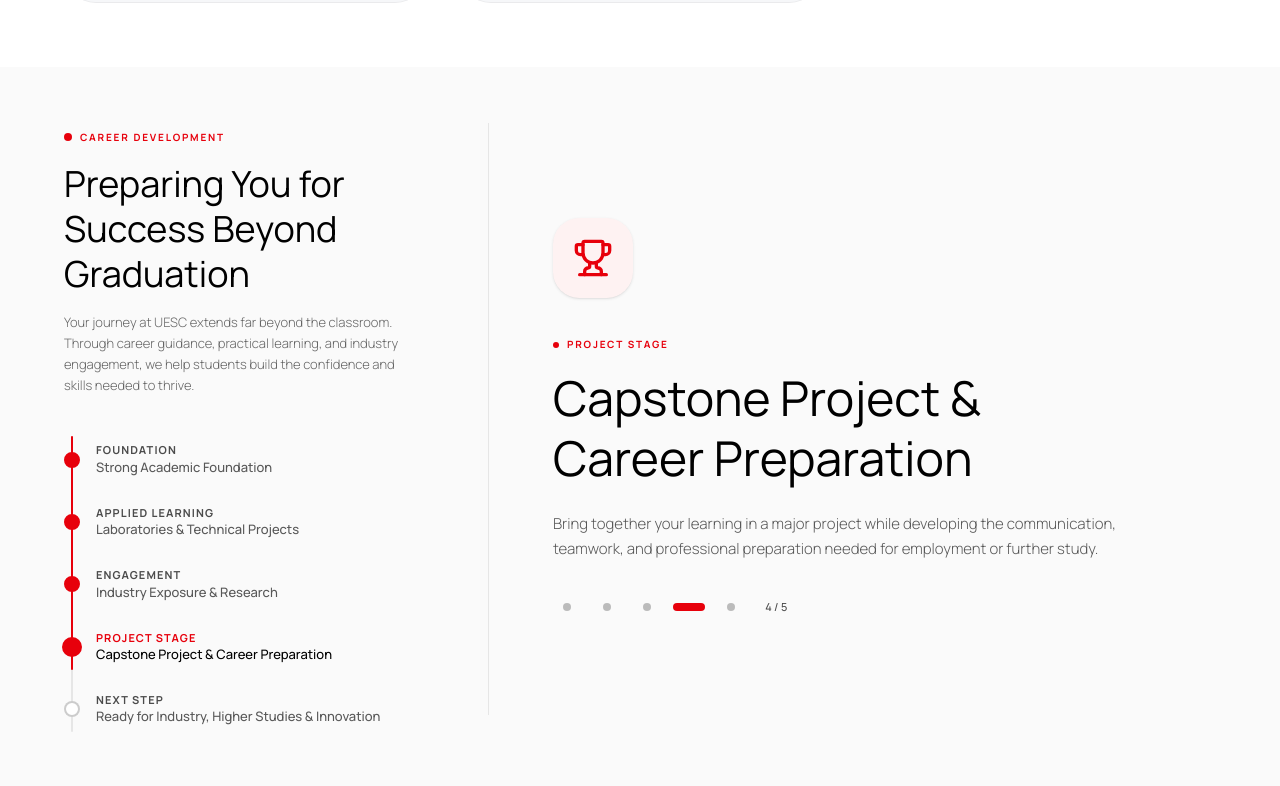
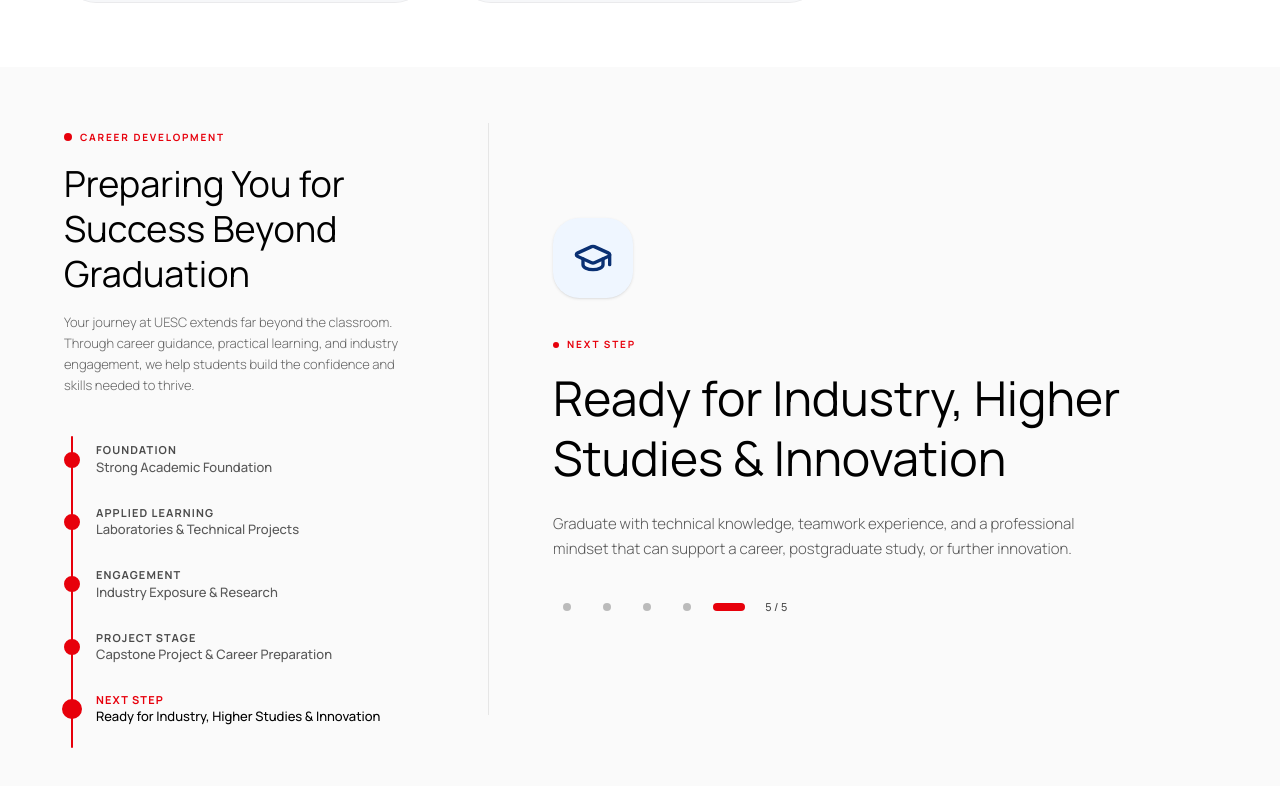
Before and after one commit to Aashutoshkashyap/universal, a Next.js app: page / in a window 1280 px wide. Shown: the part 3984-4770 px from the top of the page. Built offline with nearby package versions, Linux system fonts and the light colour scheme.

Commit message:
fix: restore career timeline scrolling

```diff
--- a/src/components/realestate/CareerDevelopment.tsx
+++ b/src/components/realestate/CareerDevelopment.tsx
@@ -60,39 +60,66 @@ const steps = [
 /** Each step gets 70vh of scrollable space; the sticky panel fills the rest */
 const STEP_VH = 70;
 
+function getScrollGeometry(
+  section: HTMLElement,
+  stickyPanel: HTMLElement,
+) {
+  const sectionTop = section.getBoundingClientRect().top + window.scrollY;
+  const stickyTop =
+    Number.parseFloat(window.getComputedStyle(stickyPanel).top) || 0;
+
+  return {
+    scrollStart: sectionTop - stickyTop,
+    stickyTravel: Math.max(
+      section.offsetHeight - stickyPanel.offsetHeight,
+      1,
+    ),
+  };
+}
+
 export default function CareerDevelopment() {
   const [activeIndex, setActiveIndex] = useState(0);
   const sectionRef = useRef<HTMLElement>(null);
+  const stickyPanelRef = useRef<HTMLDivElement>(null);
   const activeStep = steps[activeIndex];
   const ActiveIcon = activeStep.icon;
 
   /* ── Scroll listener: maps scroll-progress → active step ── */
   useEffect(() => {
     const section = sectionRef.current;
-    if (!section) return;
+    const stickyPanel = stickyPanelRef.current;
+    if (!section || !stickyPanel) return;
 
-    let sectionTop = 0;
-    let stepPx = 1;
+    let scrollStart = 0;
+    let stickyTravel = 1;
     let animationFrame: number | null = null;
     let listenersActive = false;
 
     const measure = () => {
-      sectionTop = section.getBoundingClientRect().top + window.scrollY;
-      stepPx = section.offsetHeight / steps.length;
+      ({ scrollStart, stickyTravel } = getScrollGeometry(
+        section,
+        stickyPanel,
+      ));
     };
 
     const onScroll = () => {
       if (animationFrame !== null) return;
       animationFrame = window.requestAnimationFrame(() => {
         animationFrame = null;
-        const scrolledIn = window.scrollY - sectionTop;
+        const scrolledIn = window.scrollY - scrollStart;
         if (scrolledIn < 0) return;
+        const progress = Math.min(Math.max(scrolledIn / stickyTravel, 0), 1);
         const idx = Math.min(
-          Math.max(Math.floor(scrolledIn / stepPx), 0),
-          steps.length - 1
+          Math.floor(progress * steps.length),
+          steps.length - 1,
         );
         setActiveIndex((current) => (current === idx ? current : idx));
       });
+    };
+
+    const onResize = () => {
+      measure();
+      onScroll();
     };
 
     const activate = () => {
@@ -101,7 +128,7 @@ export default function CareerDevelopment() {
       measure();
       onScroll();
       window.addEventListener("scroll", onScroll, { passive: true });
-      window.addEventListener("resize", measure);
+      window.addEventListener("resize", onResize);
     };
 
     const observer = new IntersectionObserver(
@@ -120,11 +147,32 @@ export default function CareerDevelopment() {
       observer.disconnect();
       if (listenersActive) {
         window.removeEventListener("scroll", onScroll);
-        window.removeEventListener("resize", measure);
+        window.removeEventListener("resize", onResize);
       }
       if (animationFrame !== null) window.cancelAnimationFrame(animationFrame);
     };
   }, []);
+
+  const scrollToStep = (index: number) => {
+    const section = sectionRef.current;
+    const stickyPanel = stickyPanelRef.current;
+    if (!section || !stickyPanel) return;
+
+    const { scrollStart, stickyTravel } = getScrollGeometry(
+      section,
+      stickyPanel,
+    );
+    const stepCenter = (index + 0.5) / steps.length;
+    const prefersReducedMotion = window.matchMedia(
+      "(prefers-reduced-motion: reduce)",
+    ).matches;
+
+    setActiveIndex(index);
+    window.scrollTo({
+      top: scrollStart + stickyTravel * stepCenter,
+      behavior: prefersReducedMotion ? "auto" : "smooth",
+    });
+  };
 
   return (
     <section
@@ -135,9 +183,10 @@ export default function CareerDevelopment() {
     >
       {/* ── Sticky panel that locks while user scrolls through the section ── */}
       <div
-        className="sticky top-[96px] flex h-[calc(100vh-96px)] items-stretch overflow-x-hidden overflow-y-auto overscroll-contain lg:overflow-hidden"
+        ref={stickyPanelRef}
+        className="sticky top-[96px] flex h-[calc(100vh-96px)] items-stretch overflow-hidden"
       >
-        <div className="max-w-[1400px] w-full mx-auto px-8 sm:px-12 lg:px-16 flex gap-0 lg:gap-10 items-stretch py-10 lg:py-14">
+        <div className="mx-auto flex w-full max-w-[1400px] items-stretch gap-0 px-8 py-10 sm:px-12 lg:gap-10 lg:px-16 lg:py-14">
 
           {/* ════════════════════════════════
               LEFT PANEL — nav + intro copy
@@ -188,7 +237,9 @@ export default function CareerDevelopment() {
                 return (
                   <button
                     key={s.stage}
-                    onClick={() => setActiveIndex(i)}
+                    type="button"
+                    onClick={() => scrollToStep(i)}
+                    aria-current={isActive ? "step" : undefined}
                     className="group relative flex items-center gap-4 py-3.5 text-left"
                   >
                     {/* Dot */}
@@ -240,13 +291,13 @@ export default function CareerDevelopment() {
             >
               {/* Icon */}
               <div
-                className={`flex h-14 w-14 items-center justify-center rounded-2xl shadow-sm lg:mb-8 lg:h-20 lg:w-20 lg:rounded-3xl ${activeStep.bg} mb-4`}
+                className={`flex h-14 w-14 items-center justify-center rounded-2xl shadow-sm lg:mb-8 lg:h-20 lg:w-20 lg:rounded-3xl ${activeStep.bg} mb-4 [@media(max-height:500px)]:mb-2 [@media(max-height:500px)]:h-10 [@media(max-height:500px)]:w-10`}
               >
-                <ActiveIcon className={`h-7 w-7 lg:h-10 lg:w-10 ${activeStep.color}`} />
+                <ActiveIcon className={`h-7 w-7 lg:h-10 lg:w-10 ${activeStep.color} [@media(max-height:500px)]:h-5 [@media(max-height:500px)]:w-5`} />
               </div>
 
               {/* Stage badge */}
-              <div className="mb-2 inline-flex items-center gap-2 lg:mb-4">
+              <div className="mb-2 inline-flex items-center gap-2 lg:mb-4 [@media(max-height:500px)]:mb-1">
                 <span className="h-1.5 w-1.5 rounded-full bg-red-600" />
                 <span className="text-[10px] font-bold uppercase tracking-[0.18em] text-red-600">
                   {activeStep.stage}
@@ -255,12 +306,12 @@ export default function CareerDevelopment() {
 
               <h3
                 style={{ fontFamily: "var(--font-serif)" }}
-                className="mb-3 text-3xl leading-tight text-black lg:mb-6 lg:text-5xl"
+                className="mb-3 text-3xl leading-tight text-black lg:mb-6 lg:text-5xl [@media(max-height:500px)]:mb-2 [@media(max-height:500px)]:text-2xl"
               >
                 {activeStep.title}
               </h3>
 
-              <p className="mb-4 text-sm font-light leading-relaxed text-black/65 lg:mb-8 lg:text-[15px]">
+              <p className="mb-4 text-sm font-light leading-relaxed text-black/65 lg:mb-8 lg:text-[15px] [@media(max-height:500px)]:mb-2 [@media(max-height:500px)]:text-xs [@media(max-height:500px)]:leading-normal">
                 {activeStep.description}
               </p>
 
@@ -268,7 +319,8 @@ export default function CareerDevelopment() {
                 {steps.map((step, dotIdx) => (
                   <button
                     key={step.stage}
-                    onClick={() => setActiveIndex(dotIdx)}
+                    type="button"
+                    onClick={() => scrollToStep(dotIdx)}
                     className="flex h-7 min-w-7 items-center justify-center rounded-full"
                     aria-label={`Show ${step.stage.toLowerCase()} information`}
                     aria-current={dotIdx === activeIndex ? "step" : undefined}
@@ -289,11 +341,13 @@ export default function CareerDevelopment() {
               </div>
 
               {/* Mobile step nav (only on small screens) */}
-              <div className="mt-4 flex flex-col gap-1 lg:hidden">
+              <div className="mt-2 flex flex-col gap-0.5 lg:hidden [@media(max-height:700px)]:hidden">
                 {steps.map((s, btnIdx) => (
                   <button
                     key={s.stage}
-                    onClick={() => setActiveIndex(btnIdx)}
+                    type="button"
+                    onClick={() => scrollToStep(btnIdx)}
+                    aria-current={btnIdx === activeIndex ? "step" : undefined}
                     className={`rounded-xl px-4 py-1.5 text-left text-xs font-medium transition-colors ${
                       btnIdx === activeIndex
                         ? "bg-red-50 text-red-700"
```
